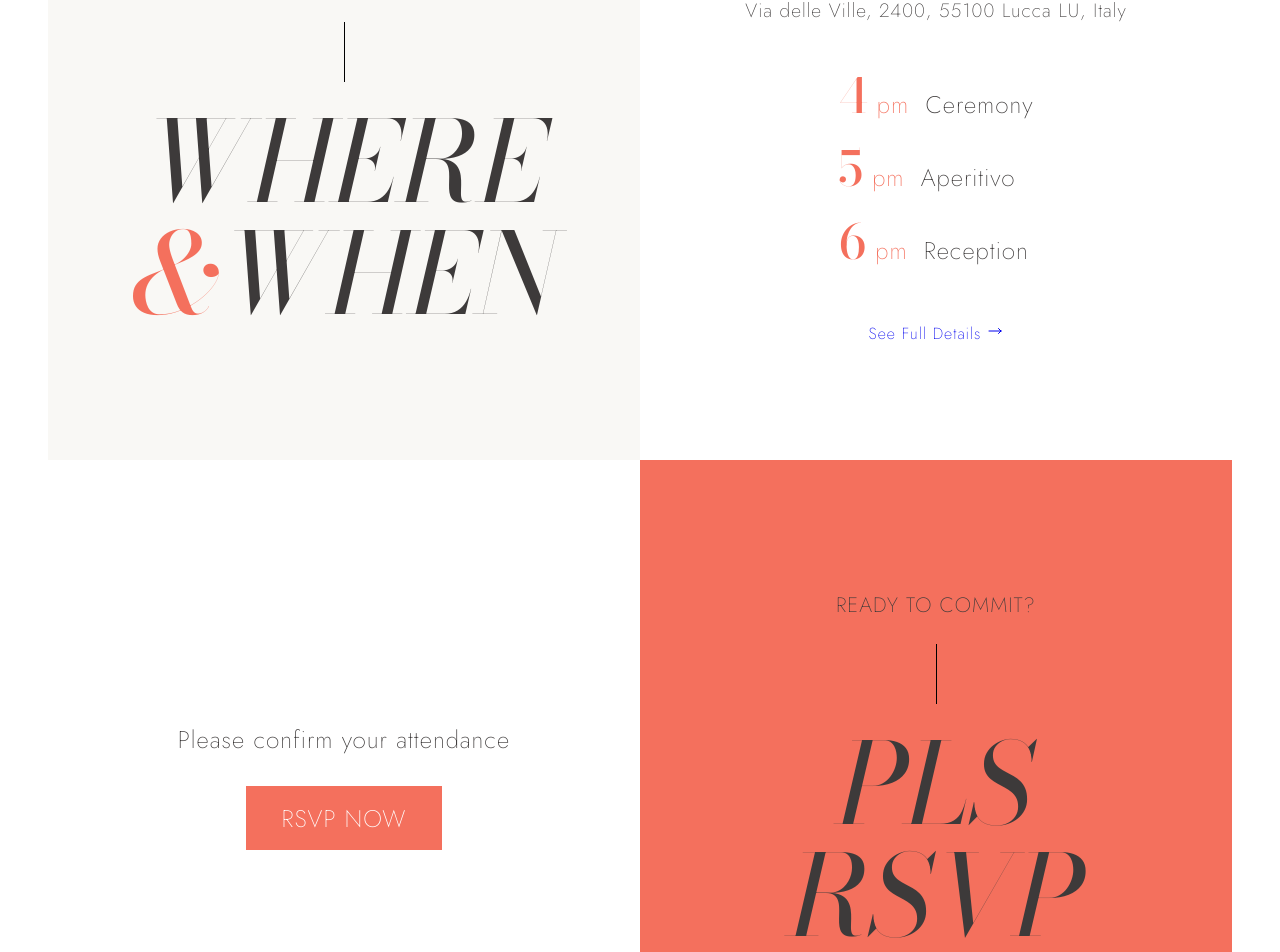
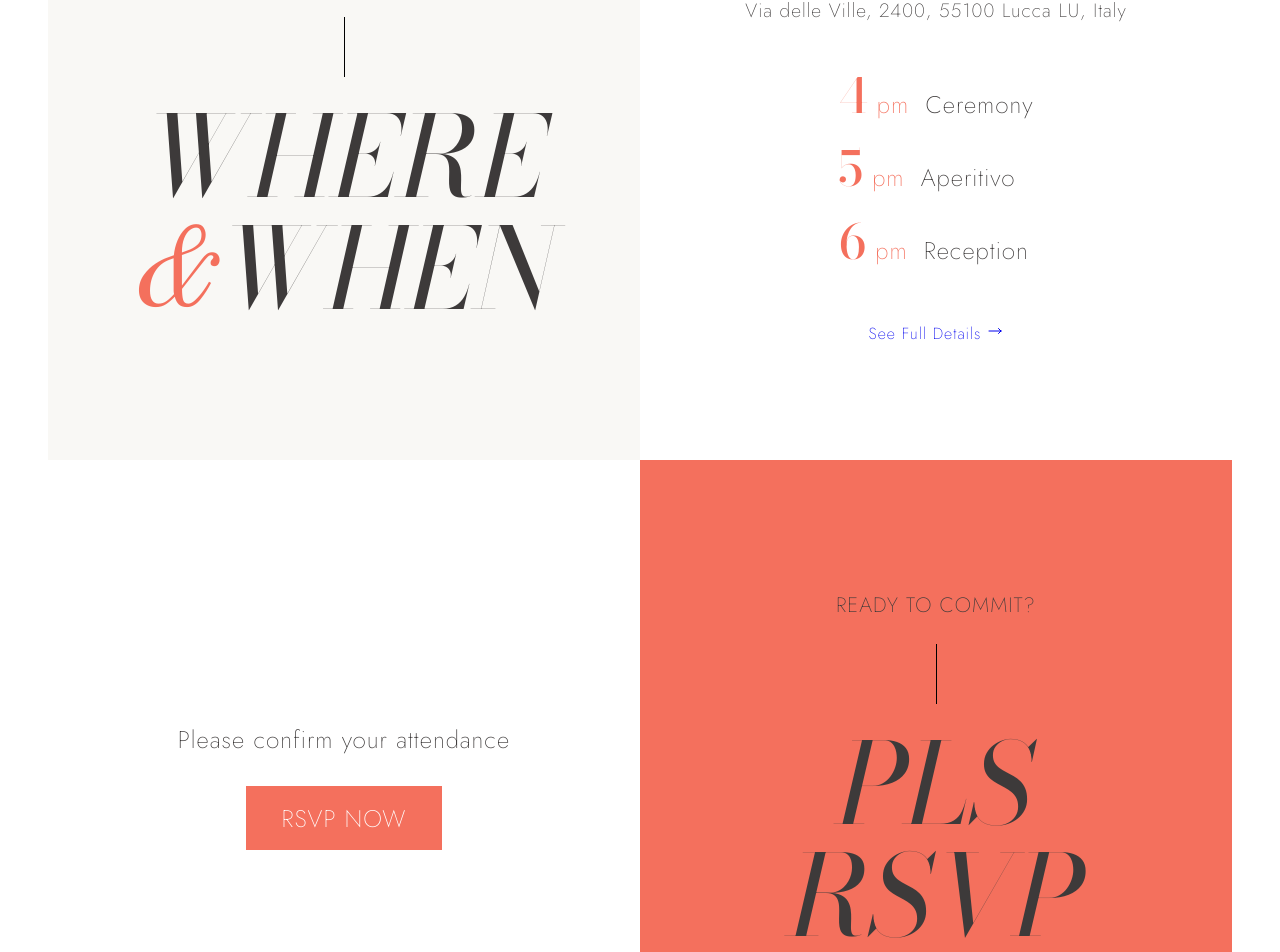
Before and after one commit to ngran4/wedding-site, a React (Create React App) app: page / in a window 1280 px wide. Shown: the part 925-1877 px from the top of the page. Built offline with nearby package versions, Linux system fonts and the light colour scheme.

Commit message:
change ampersand font style - detailsblock

```diff
--- a/src/pages/Home/Home.css
+++ b/src/pages/Home/Home.css
@@ -14,7 +14,7 @@
   padding: 5% 10%;
 }
 
-.hero__textbox {
+.hero-textbox {
   background-color: white;
   text-align: center;
   padding: 5%;
@@ -36,7 +36,7 @@
   font-weight: 500; */
 }
 
-#ampersand {
+.hero-textbox .ampersand {
   display: inline-block;
   position: relative;
   top: 4px;
@@ -85,9 +85,6 @@
   display: inline;
 }
 
-/* .date-container {
-  font-size: 2rem;
-} */
 
 .date-container .lastName {
   font-size: 20px;
@@ -134,6 +131,17 @@
   font-style: italic;
   line-height: 100%;
   text-align: center;
+}
+
+.DetailsBlock__container .ampersand {
+  display: inline-block;
+  position: relative;
+  top: -4px;
+font-size: 7.2rem;
+  font-family: "Old Standard TT", serif;
+  font-weight: 100;
+  font-style: italic;
+  transform: scaleX(1.3) rotate(-10deg);
 }
 
 #DetailsBlock__date {
--- a/src/pages/Home/Home.jsx
+++ b/src/pages/Home/Home.jsx
@@ -18,12 +18,12 @@ const Home = () => {
     <>
       <div className="home__container">
         <div className="hero__container">
-          <div className="hero__textbox">
+          <div className="hero-textbox">
             <p id="hero-intro">Join Us For The Upcoming Wedding Of</p>
             <div id="hero-names">
               NICOLE <br />
               <div className="inline-container">
-                <div id="ampersand">&</div>IAN
+                <div className="ampersand">&</div>IAN
               </div>
             </div>
             <div className="date-container">
@@ -66,7 +66,7 @@ const Home = () => {
             <div id="where-when">
               WHERE
               <br />
-              <div style={{ display: "inline", color: primaryRed }}>&</div>WHEN
+              <div className="ampersand" style={{ display: "inline", color: primaryRed }}>&</div>WHEN
             </div>
           </div>
           <div className="DetailsBlock__details">
```
